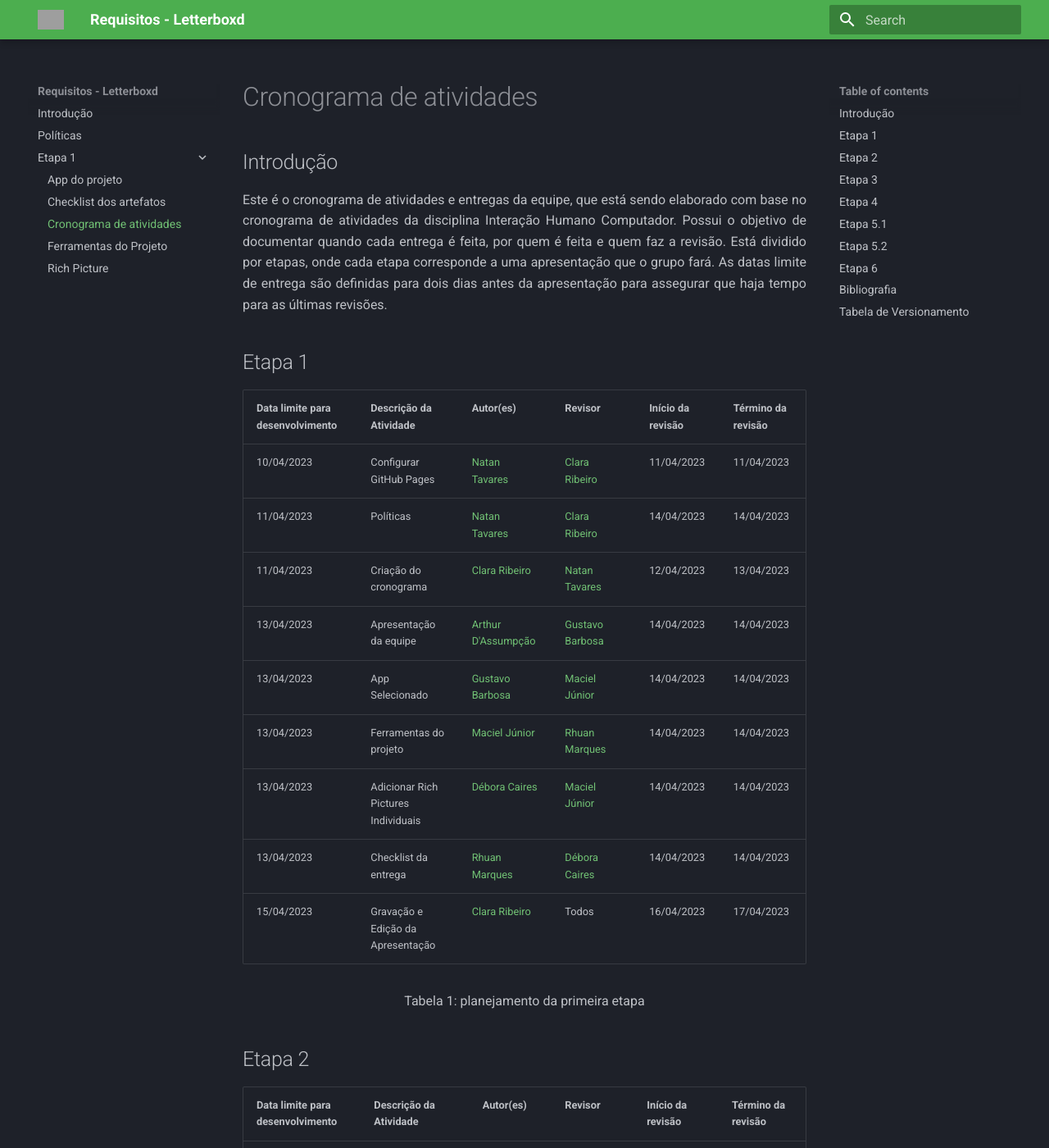
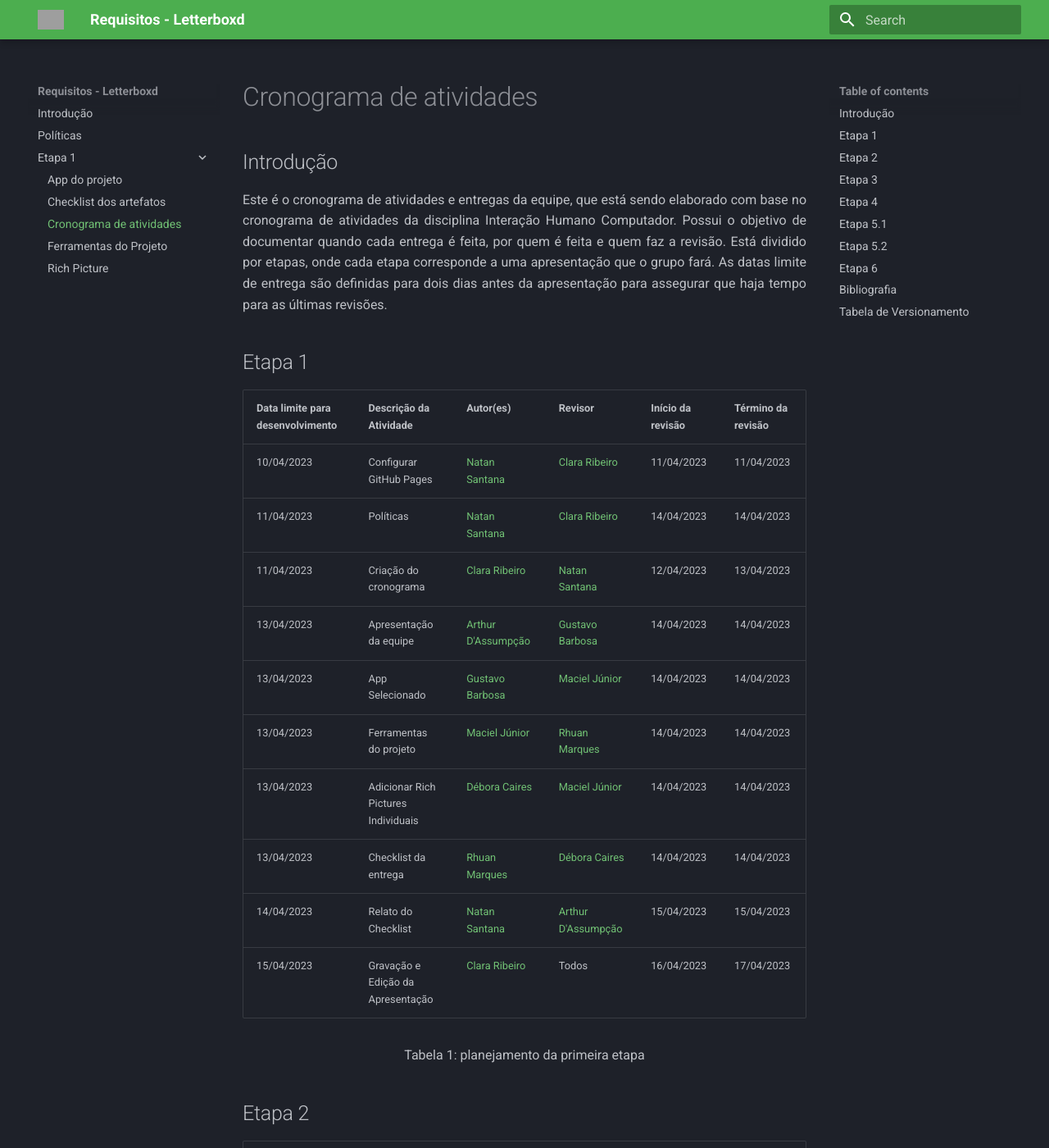
Before and after one commit to Requisitos-de-Software/2023.1-Letterboxd, an MkDocs documentation site: the page built from docs/Etapa 1/cronograma.md, in a window 1280 px wide and 1400 px high. Shown: the whole window at 82% size. Built offline with MkDocs 1.6.1 and Material for MkDocs 9.7.7, drawn with Linux system fonts in a browser that asks for light colours; grey boxes are pictures that could not be loaded.

Commit message:
2 - adiciona relato do checklist

```diff
--- a/docs/Etapa 1/cronograma.md
+++ b/docs/Etapa 1/cronograma.md
@@ -11,14 +11,15 @@ Este é o cronograma de atividades e entregas da equipe, que está sendo elabora
 
 Data limite para desenvolvimento | Descrição da Atividade | Autor(es) | Revisor | Início da revisão | Término da revisão
 --------- | ----------------- | -------------- | ---------- | ------------- | --------------------
-10/04/2023 | Configurar GitHub Pages | [Natan Tavares](https://github.com/Neitan2023) | [Clara Ribeiro](https://github.com/clara-ribeiro) | 11/04/2023 | 11/04/2023 |
-11/04/2023 | Políticas | [Natan Tavares](https://github.com/Neitan2023) | [Clara Ribeiro](https://github.com/clara-ribeiro) | 14/04/2023 | 14/04/2023 |
-11/04/2023 | Criação do cronograma | [Clara Ribeiro](https://github.com/clara-ribeiro) | [Natan Tavares](https://github.com/Neitan2023) | 12/04/2023 | 13/04/2023 |
+10/04/2023 | Configurar GitHub Pages | [Natan Santana](https://github.com/Neitan2023) | [Clara Ribeiro](https://github.com/clara-ribeiro) | 11/04/2023 | 11/04/2023 |
+11/04/2023 | Políticas | [Natan Santana](https://github.com/Neitan2023) | [Clara Ribeiro](https://github.com/clara-ribeiro) | 14/04/2023 | 14/04/2023 |
+11/04/2023 | Criação do cronograma | [Clara Ribeiro](https://github.com/clara-ribeiro) | [Natan Santana](https://github.com/Neitan2023) | 12/04/2023 | 13/04/2023 |
 13/04/2023 | Apresentação da equipe | [Arthur D'Assumpção](https://github.com/ArtAssLou) | [Gustavo Barbosa](https://github.com/brbsg) | 14/04/2023 | 14/04/2023 |
 13/04/2023 | App Selecionado | [Gustavo Barbosa](https://github.com/brbsg) | [Maciel Júnior](https://github.com/macieljuniormax) | 14/04/2023 | 14/04/2023 |
 13/04/2023 | Ferramentas do projeto | [Maciel Júnior](https://github.com/macieljuniormax) | [Rhuan Marques](https://github.com/RhuanMr) | 14/04/2023 | 14/04/2023 |
 13/04/2023 | Adicionar Rich Pictures Individuais | [Débora Caires](https://github.com/deboracaires) | [Maciel Júnior](https://github.com/macieljuniormax) | 14/04/2023 | 14/04/2023 |
 13/04/2023 | Checklist da entrega | [Rhuan Marques](https://github.com/RhuanMr) | [Débora Caires](https://github.com/deboracaires) | 14/04/2023 | 14/04/2023 |
+14/04/2023 | Relato do Checklist | [Natan Santana](https://github.com/Neitan2023) | [Arthur D'Assumpção](https://github.com/ArtAssLou) | 15/04/2023 | 15/04/2023 |
 15/04/2023 | Gravação e Edição da Apresentação | [Clara Ribeiro](https://github.com/clara-ribeiro) | Todos | 16/04/2023 | 17/04/2023 |
 
 <div style="text-align: center">
```
